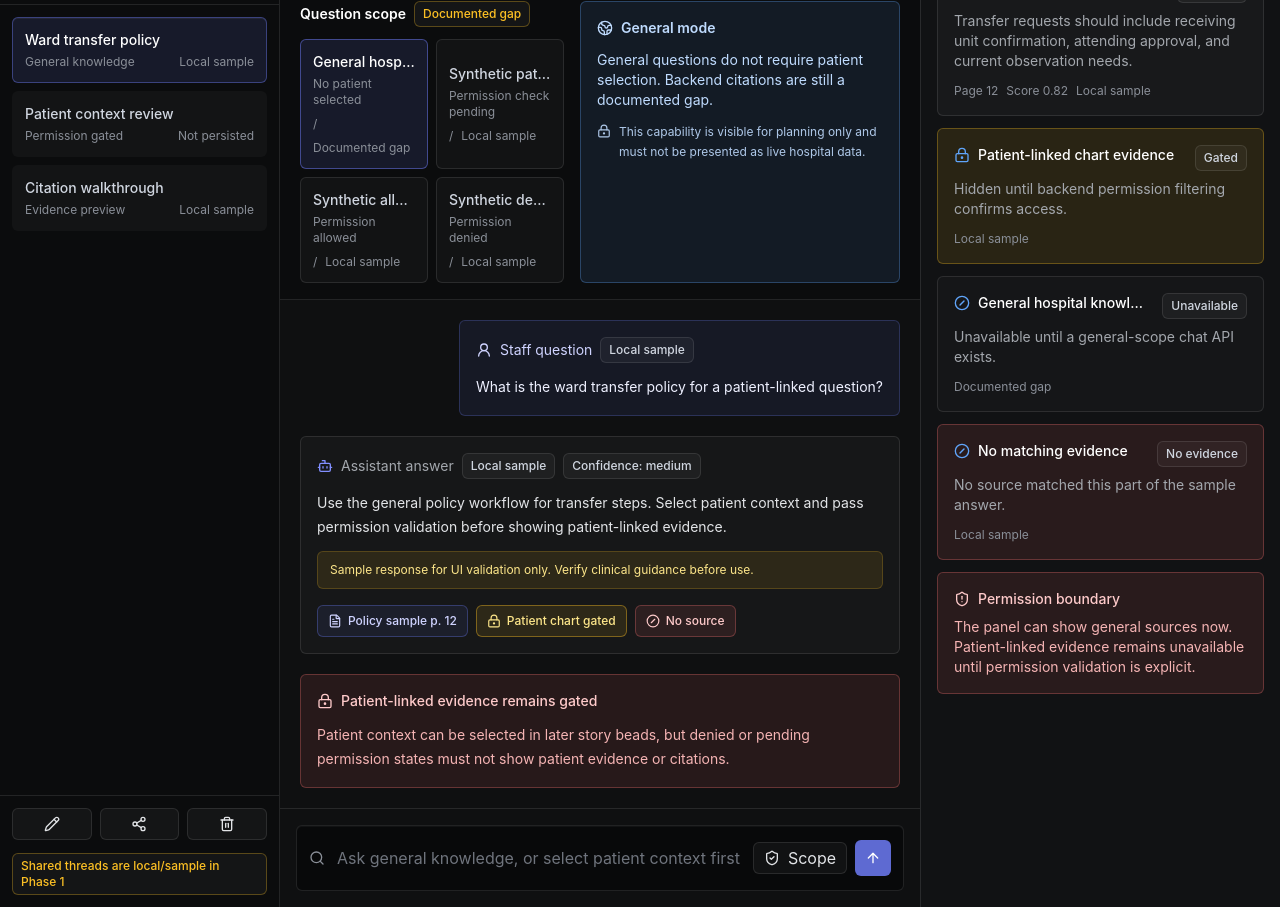
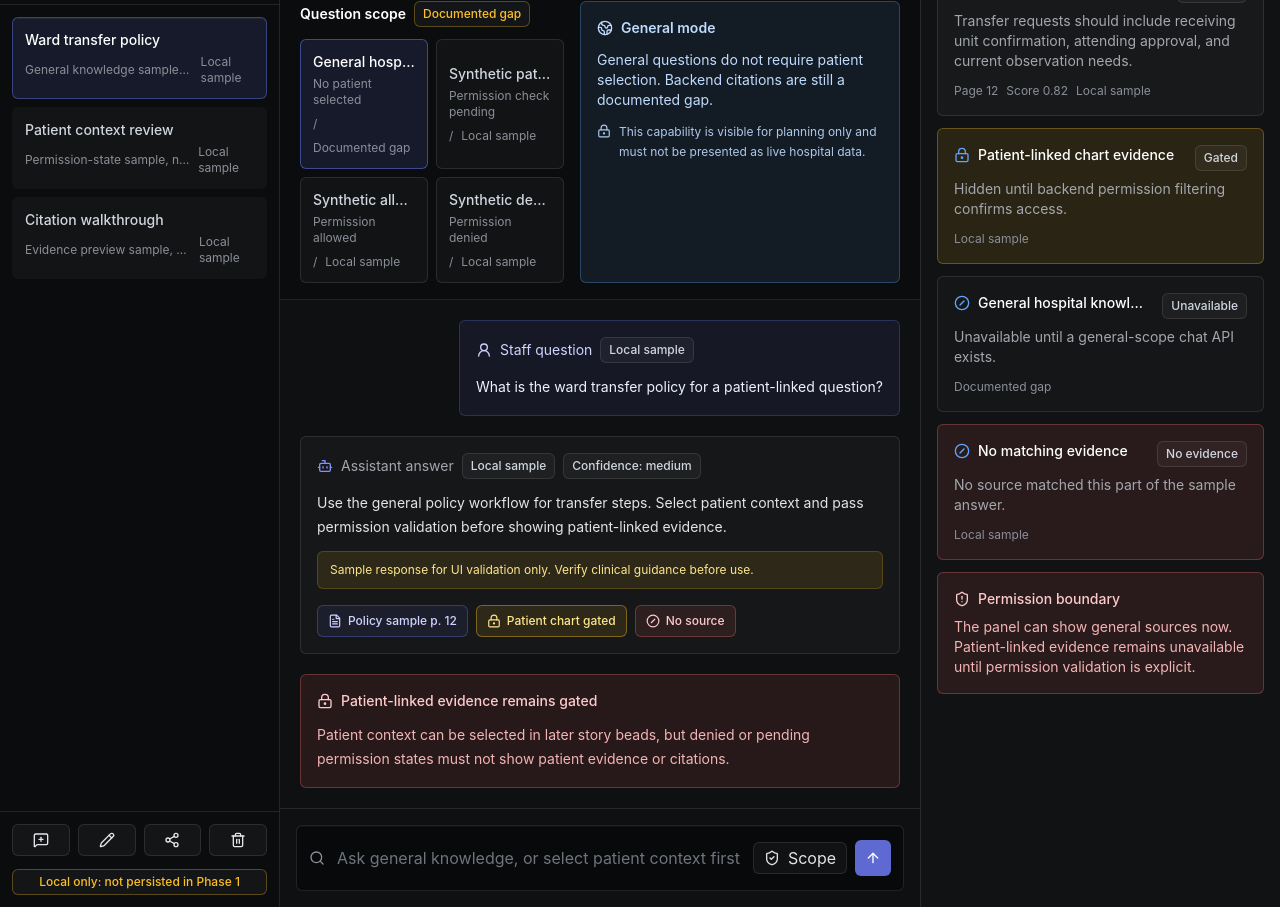
Before and after one commit to qwan30/chat-hospital-system, a Next.js app in the folder app/frontend/: page / in a window 1280 px wide. Shown: the part 120-1027 px from the top of the page. Built offline with nearby package versions, Linux system fonts and the light colour scheme.

Commit message:
feat(br-dyy.7): add local thread affordances

```diff
--- a/app/frontend/src/components/chat/ConversationSidebar.tsx
+++ b/app/frontend/src/components/chat/ConversationSidebar.tsx
@@ -1,40 +1,19 @@
-import {
-  ChevronDown,
-  MessageSquarePlus,
-  Moon,
-  PanelLeft,
-  Pencil,
-  Share2,
-  Trash2,
-} from "lucide-react";
+"use client";
+
+import { useMemo, useState } from "react";
+import { ChevronDown, MessageSquarePlus, Moon, PanelLeft } from "lucide-react";
 import { Badge } from "@/components/ui/badge";
 import { Button } from "@/components/ui/button";
-
-const conversationThreads = [
-  {
-    id: "thread-local-policy",
-    title: "Ward transfer policy",
-    detail: "General knowledge",
-    active: true,
-    marker: "Local sample",
-  },
-  {
-    id: "thread-local-patient",
-    title: "Patient context review",
-    detail: "Permission gated",
-    active: false,
-    marker: "Not persisted",
-  },
-  {
-    id: "thread-local-evidence",
-    title: "Citation walkthrough",
-    detail: "Evidence preview",
-    active: false,
-    marker: "Local sample",
-  },
-];
+import { ThreadShareControls } from "@/components/chat/ThreadShareControls";
+import { sampleWorkspaceState } from "@/lib/chat-assistant";
 
 export function ConversationSidebar() {
+  const [activeThreadId, setActiveThreadId] = useState(sampleWorkspaceState.activeThreadId);
+  const activeThread = useMemo(
+    () => sampleWorkspaceState.threads.find((thread) => thread.id === activeThreadId),
+    [activeThreadId],
+  );
+
   return (
     <aside className="order-2 flex min-h-[320px] min-w-0 flex-col border-t border-white/10 bg-[#0b0c0d] lg:order-1 lg:min-h-dvh lg:border-r lg:border-t-0">
       <div className="flex h-16 items-center justify-between border-b border-white/10 px-4">
@@ -53,7 +32,7 @@ export function ConversationSidebar() {
       </div>
 
       <div className="border-b border-white/10 p-3">
-        <Button className="w-full justify-between" type="button">
+        <Button className="w-full justify-between" type="button" onClick={() => setActiveThreadId(sampleWorkspaceState.activeThreadId)}>
           <span className="inline-flex items-center gap-2">
             <MessageSquarePlus className="size-4" />
             New conversation
@@ -63,43 +42,32 @@ export function ConversationSidebar() {
       </div>
 
       <nav className="flex-1 space-y-2 overflow-y-auto p-3" aria-label="Conversation threads">
-        {conversationThreads.map((thread) => (
+        {sampleWorkspaceState.threads.map((thread) => (
           <button
             key={thread.id}
             className={
               "w-full rounded-md border px-3 py-3 text-left transition-colors " +
-              (thread.active
+              (thread.id === activeThreadId
                 ? "border-[#5e6ad2]/50 bg-[#5e6ad2]/15 text-white shadow-[inset_0_1px_0_rgba(255,255,255,0.06)]"
                 : "border-transparent bg-white/[0.03] text-[#d0d6e0] hover:bg-white/[0.06]")
             }
             type="button"
-            aria-current={thread.active ? "page" : undefined}
+            aria-current={thread.id === activeThreadId ? "page" : undefined}
+            onClick={() => setActiveThreadId(thread.id)}
           >
             <span className="block truncate text-sm font-medium">{thread.title}</span>
             <span className="mt-1 flex items-center justify-between gap-2 text-xs text-[#8a8f98]">
-              <span className="truncate">{thread.detail}</span>
-              <span>{thread.marker}</span>
+              <span className="truncate">{thread.description}</span>
+              <span>{thread.provenance.visibleLabel}</span>
             </span>
           </button>
         ))}
       </nav>
 
-      <div className="space-y-3 border-t border-white/10 p-3">
-        <div className="grid grid-cols-3 gap-2">
-          <Button size="sm" variant="secondary" aria-label="Rename conversation">
-            <Pencil className="size-4" />
-          </Button>
-          <Button size="sm" variant="secondary" aria-label="Share conversation">
-            <Share2 className="size-4" />
-          </Button>
-          <Button size="sm" variant="secondary" aria-label="Delete conversation">
-            <Trash2 className="size-4" />
-          </Button>
-        </div>
-        <Badge className="w-full justify-center border-[#fbbf24]/30 text-[#fbbf24]">
-          Shared threads are local/sample in Phase 1
-        </Badge>
-      </div>
+      <ThreadShareControls
+        activeThread={activeThread}
+        onSelectFirstThread={() => setActiveThreadId(sampleWorkspaceState.activeThreadId)}
+      />
     </aside>
   );
 }
--- /dev/null
+++ b/app/frontend/src/components/chat/ThreadShareControls.tsx
@@ -0,0 +1,42 @@
+import { MessageSquarePlus, Pencil, Share2, Trash2 } from "lucide-react";
+import { Badge } from "@/components/ui/badge";
+import { Button } from "@/components/ui/button";
+import type { ConversationThread } from "@/lib/chat-assistant";
+
+const shareStateLabels: Record<ConversationThread["sharedState"], string> = {
+  "local-only": "Local only",
+  "sample-shared": "Sample shared",
+  "backend-persisted": "Backend persisted",
+};
+
+export function ThreadShareControls({
+  activeThread,
+  onSelectFirstThread,
+}: {
+  activeThread: ConversationThread | undefined;
+  onSelectFirstThread: () => void;
+}) {
+  const activeLabel = activeThread ? shareStateLabels[activeThread.sharedState] : "Local only";
+
+  return (
+    <div className="space-y-3 border-t border-white/10 p-3">
+      <div className="grid grid-cols-4 gap-2">
+        <Button size="sm" variant="secondary" aria-label="New local sample conversation" onClick={onSelectFirstThread}>
+          <MessageSquarePlus className="size-4" />
+        </Button>
+        <Button size="sm" variant="secondary" aria-label="Rename local sample conversation">
+          <Pencil className="size-4" />
+        </Button>
+        <Button size="sm" variant="secondary" aria-label="Share local sample conversation">
+          <Share2 className="size-4" />
+        </Button>
+        <Button size="sm" variant="secondary" aria-label="Delete local sample conversation">
+          <Trash2 className="size-4" />
+        </Button>
+      </div>
+      <Badge className="w-full justify-center border-[#fbbf24]/30 text-[#fbbf24]">
+        {activeLabel}: not persisted in Phase 1
+      </Badge>
+    </div>
+  );
+}
--- a/app/frontend/src/lib/chat-assistant/mock-data.ts
+++ b/app/frontend/src/lib/chat-assistant/mock-data.ts
@@ -203,5 +203,16 @@ export const sampleWorkspaceState: ChatAssistantWorkspaceState = {
       provenance: localSampleProvenance,
       messages: [],
     },
+    {
+      id: "thread-local-evidence",
+      title: "Citation walkthrough",
+      description: "Evidence preview sample, not persisted",
+      active: false,
+      sharedState: "local-only",
+      updatedAt: "2026-04-28T05:30:00.000Z",
+      patientContextId: null,
+      provenance: localSampleProvenance,
+      messages: [],
+    },
   ],
 };
```
Also changed, not shown: 1 other file (tests, documents, lock files or other folders).
